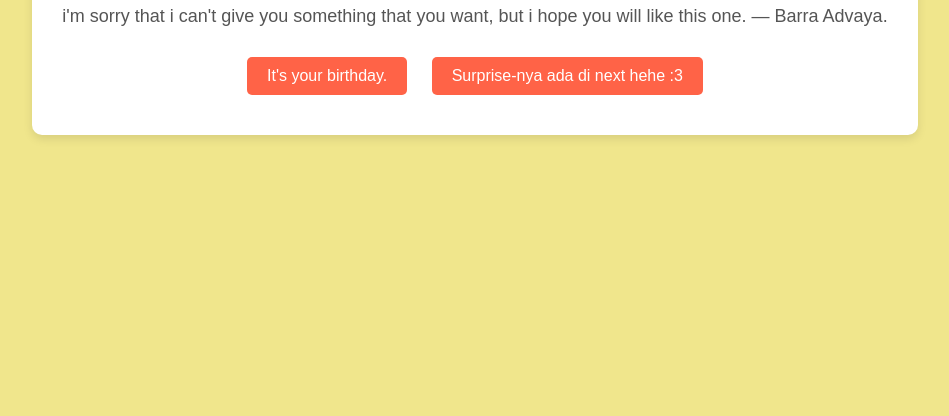
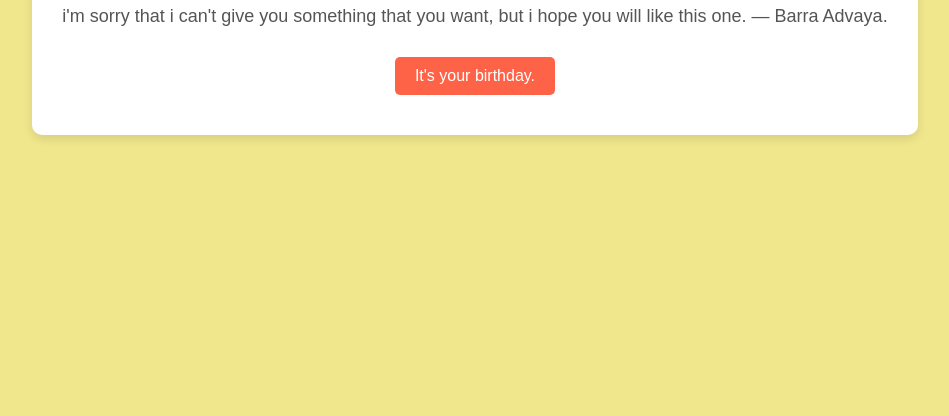
Before and after one commit to voca12/hehe, a plain HTML site: page msg.html in a window 1280 px wide. Shown: the part 384-800 px from the top of the page, without its empty margins (165-1114 px from the left). Drawn offline with Linux system fonts and the light colour scheme.

Commit message:
Update msg.html

```diff
--- a/msg.html
+++ b/msg.html
@@ -63,7 +63,7 @@
 
         <div class="button-container">
             <button id="revealName" class="btn">It's your birthday.</button>
-            <button id="goToHehe" class="btn" style="display: inline-block;">Surprise-nya ada di next hehe :3</button>
+            <button id="goToHehe" class="btn" style="display: none;">Surprise-nya ada di next hehe :3</button>
         </div>
     </div>
 
```
